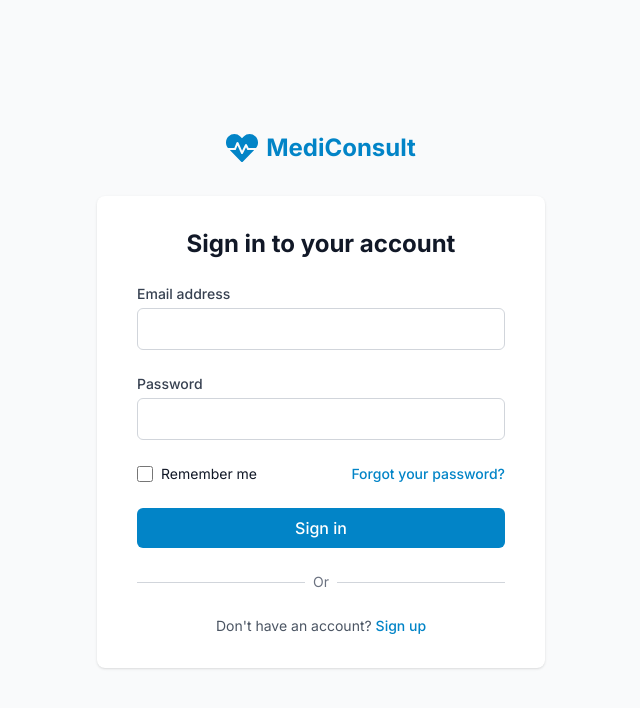
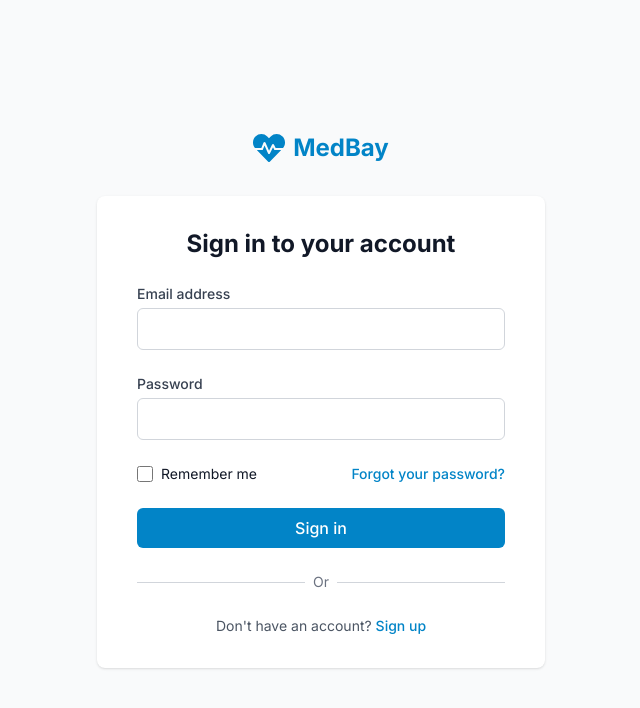
Before and after one commit to washialiamos/Medcare, a React (Vite) app: page /login in a window 1280 px wide. Shown: the top 708 px of the page, without its empty margins (319-959 px from the left). Built offline with nearby package versions, Linux system fonts and the light colour scheme; no server answers.

Commit message:
Update AuthLayout.jsx

```diff
--- a/src/layouts/AuthLayout.jsx
+++ b/src/layouts/AuthLayout.jsx
@@ -8,7 +8,7 @@ function AuthLayout() {
         <div className="flex justify-center">
           <Link to="/" className="flex items-center text-primary-600">
             <FaHeartbeat className="h-8 w-8" />
-            <span className="ml-2 text-2xl font-bold">MediConsult</span>
+            <span className="ml-2 text-2xl font-bold">MedBay</span>
           </Link>
         </div>
       </div>
```
